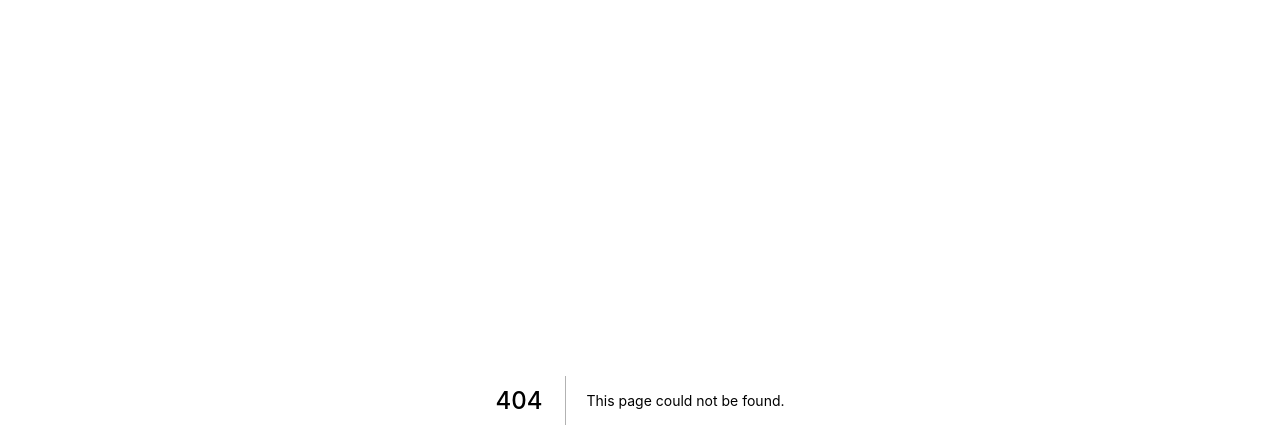
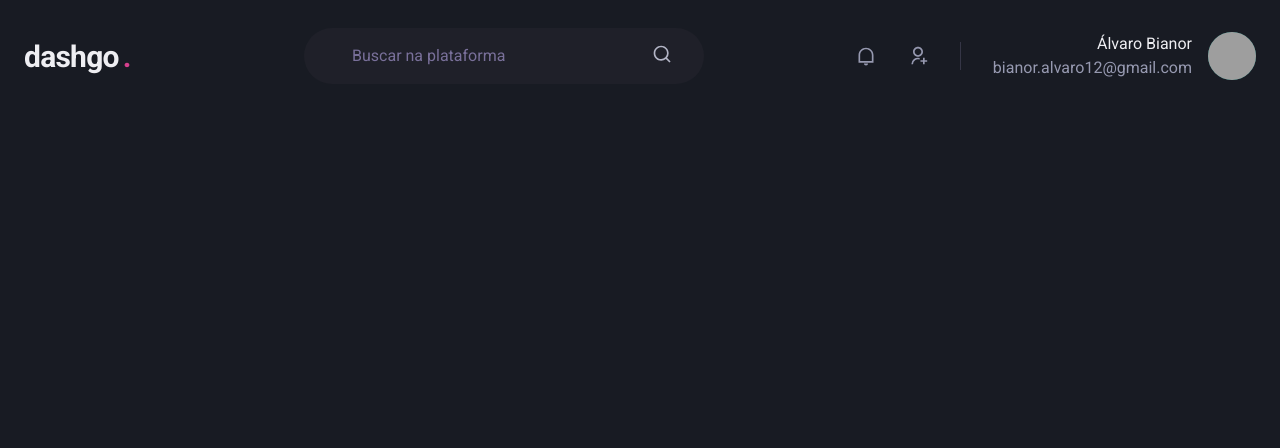
Before and after one commit to alvarobianor/dashGo, a Next.js app: page /dashboard in a window 1280 px wide. Before the commit this address had no page. Shown: the top 448 px of the page. Built offline with nearby package versions, Linux system fonts and the light colour scheme; grey boxes are pictures that could not be loaded.

Commit message:
Header done

```diff
--- a/package.json
+++ b/package.json
@@ -16,7 +16,8 @@
     "framer-motion": "^6.3.1",
     "next": "12.1.5",
     "react": "18.0.0",
-    "react-dom": "18.0.0"
+    "react-dom": "18.0.0",
+    "react-icons": "^4.3.1"
   },
   "devDependencies": {
     "@types/node": "17.0.25",
--- /dev/null
+++ b/src/components/Header.tsx
@@ -0,0 +1,78 @@
+import { Flex, HStack, Icon, Input, Text, Box, Avatar } from "@chakra-ui/react";
+import {
+  RiNotificationLine,
+  RiSearchLine,
+  RiUserAddLine,
+} from "react-icons/ri";
+export function Header() {
+  return (
+    <Flex
+      as="header"
+      w="100%"
+      maxWidth={1480}
+      h="20"
+      mx="auto"
+      mt="4"
+      px="6"
+      align="center"
+    >
+      <Text fontSize="3xl" fontWeight="bold" letterSpacing="tight" w="64">
+        dashgo
+        <Text as="span" color="pink.500" ml="1">
+          .
+        </Text>
+      </Text>
+
+      <Flex
+        as="label"
+        flex="1"
+        py="4"
+        px="8"
+        ml="6"
+        maxWidth={400}
+        alignSelf="center"
+        color="gray.200"
+        position="relative"
+        bg="gray.800"
+        borderRadius="full"
+      >
+        <Input
+          color="gray.50"
+          variant="unstyled"
+          px="4"
+          mr="4"
+          placeholder="Buscar na plataforma"
+          _placeholder={{ color: "gray. 400" }}
+        />
+        <Icon as={RiSearchLine} fontSize="20" />
+      </Flex>
+
+      <Flex align="center" ml="auto">
+        <HStack
+          spacing="8"
+          mx="8"
+          pr="8"
+          py="1"
+          color="gray.300"
+          borderRightWidth={1}
+          borderColor="gray.700"
+        >
+          <Icon as={RiNotificationLine} fontSize="20" />
+          <Icon as={RiUserAddLine} fontSize="20" />
+        </HStack>
+
+        <Flex align="center">
+          <Box mr="4" textAlign="right">
+            <Text>Álvaro Bianor</Text>
+            <Text color="gray.300">bianor.alvaro12@gmail.com</Text>
+          </Box>
+          <Avatar
+            size="md"
+            name="Álvaro Bianor"
+            src="https://github.com/alvarobianor.png"
+          />
+        </Flex>
+      </Flex>
+    </Flex>
+  );
+}
--- /dev/null
+++ b/src/pages/dashboard.tsx
@@ -0,0 +1,5 @@
+import { Header } from "../components/Header";
+
+export default function DashBoard() {
+  return <Header />;
+}
```
Also changed, not shown: 1 other file (tests, documents, lock files or other folders).
